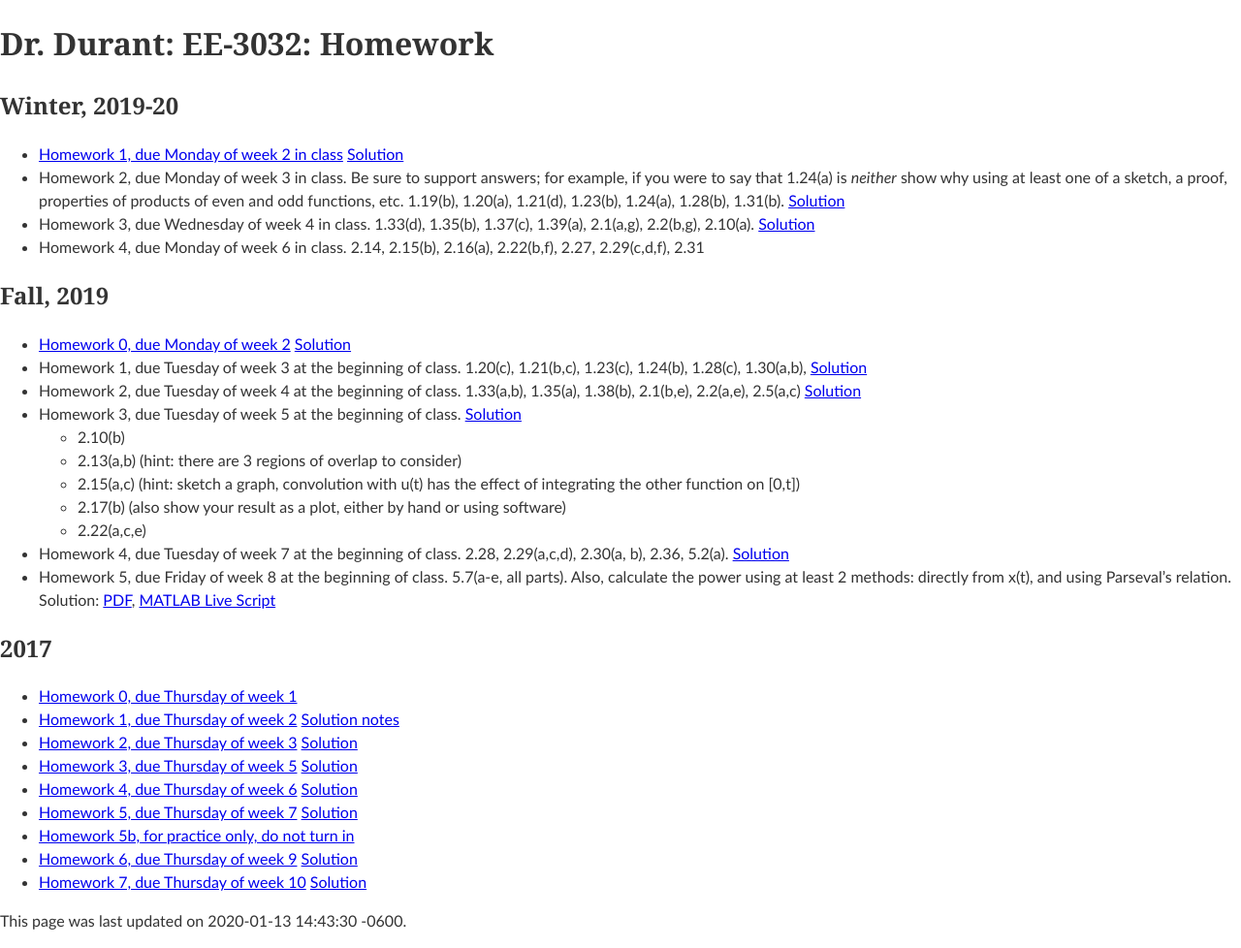
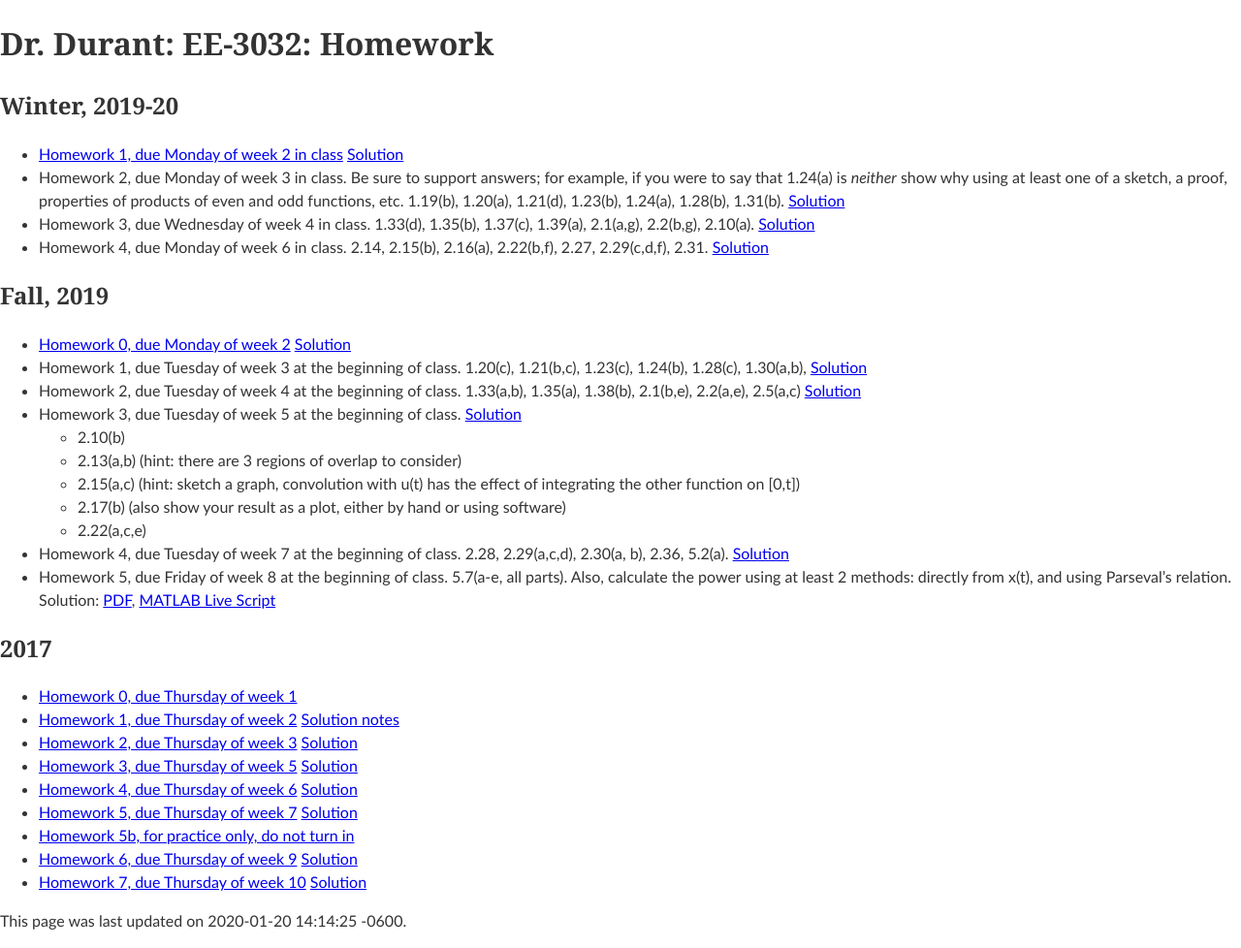
Before and after one commit to edurant/edurant.github.io, a Jekyll site: the page built from courses/ee3032/hw/index.md, in a window 1280 px wide. Shown: the whole page at 97% size. Built offline with Jekyll 4.4.1, drawn with Linux system fonts in a browser that asks for light colours.

Commit message:
ee3032 hw4 sol

```diff
--- a/courses/ee3032/hw/index.md
+++ b/courses/ee3032/hw/index.md
@@ -1,13 +1,13 @@
 ---
 title: "Dr. Durant: EE-3032: Homework"
-date: 2020-01-13 14:43:30 -0600
+date: 2020-01-20 14:14:25 -0600
 ---
 
 ## Winter, 2019-20
 * [Homework 1, due Monday of week 2 in class](hw1-w1920.pdf) [Solution](hw1-w1920sol.pdf)
 * Homework 2, due Monday of week 3 in class. Be sure to support answers; for example, if you were to say that 1.24(a) is *neither* show why using at least one of a sketch, a proof, properties of products of even and odd functions, etc. 1.19(b), 1.20(a), 1.21(d), 1.23(b), 1.24(a), 1.28(b), 1.31(b). [Solution](hw2-w1920sol.pdf)
 * Homework 3, due Wednesday of week 4 in class. 1.33(d), 1.35(b), 1.37(c), 1.39(a), 2.1(a,g), 2.2(b,g), 2.10(a). [Solution](hw3-w1920sol.pdf)
-* Homework 4, due Monday of week 6 in class. 2.14, 2.15(b), 2.16(a), 2.22(b,f), 2.27, 2.29(c,d,f), 2.31
+* Homework 4, due Monday of week 6 in class. 2.14, 2.15(b), 2.16(a), 2.22(b,f), 2.27, 2.29(c,d,f), 2.31. [Solution](hw4-w1920sol.pdf)
 
 ## Fall, 2019
 * [Homework 0, due Monday of week 2](hw0-f19.pdf) [Solution](hw0-f19sol.pdf)
```
Also changed, not shown: 1 other file.
